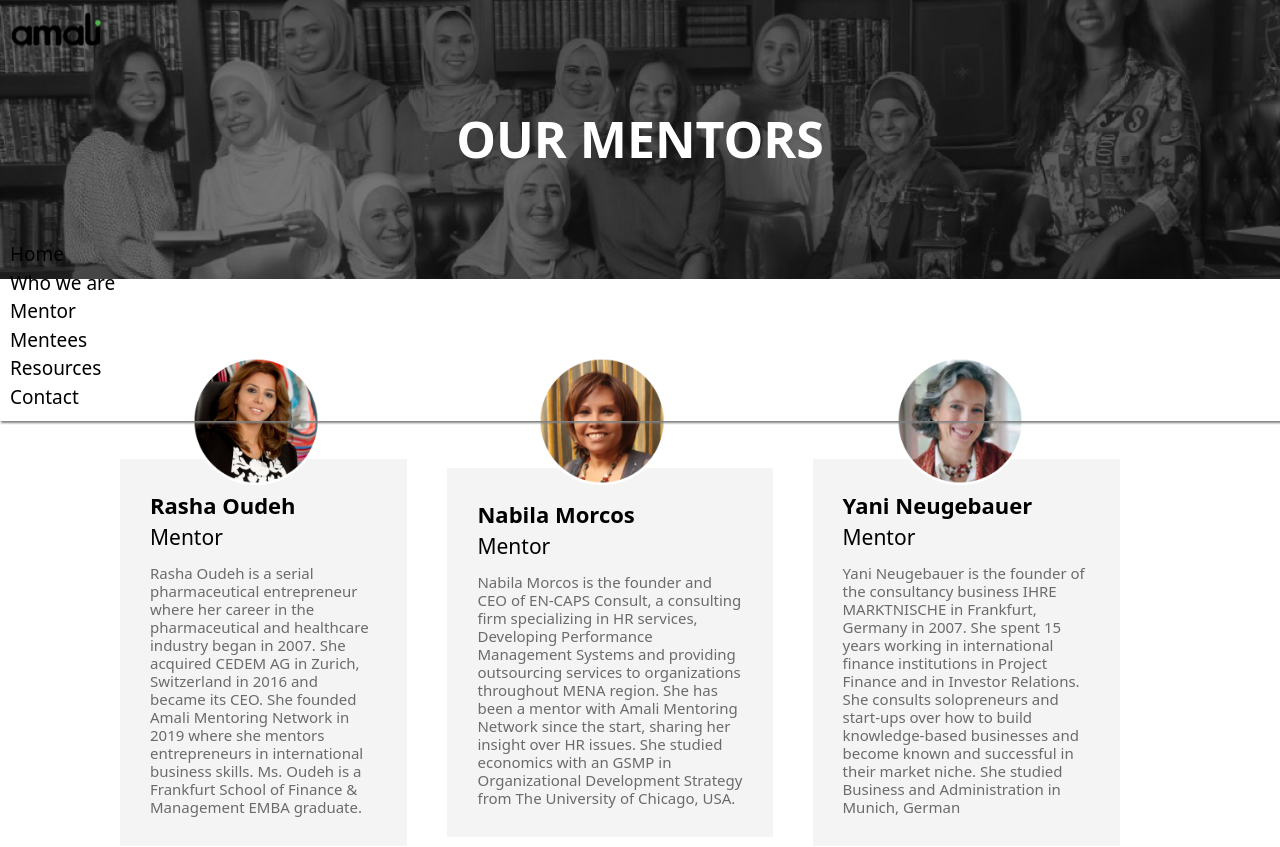
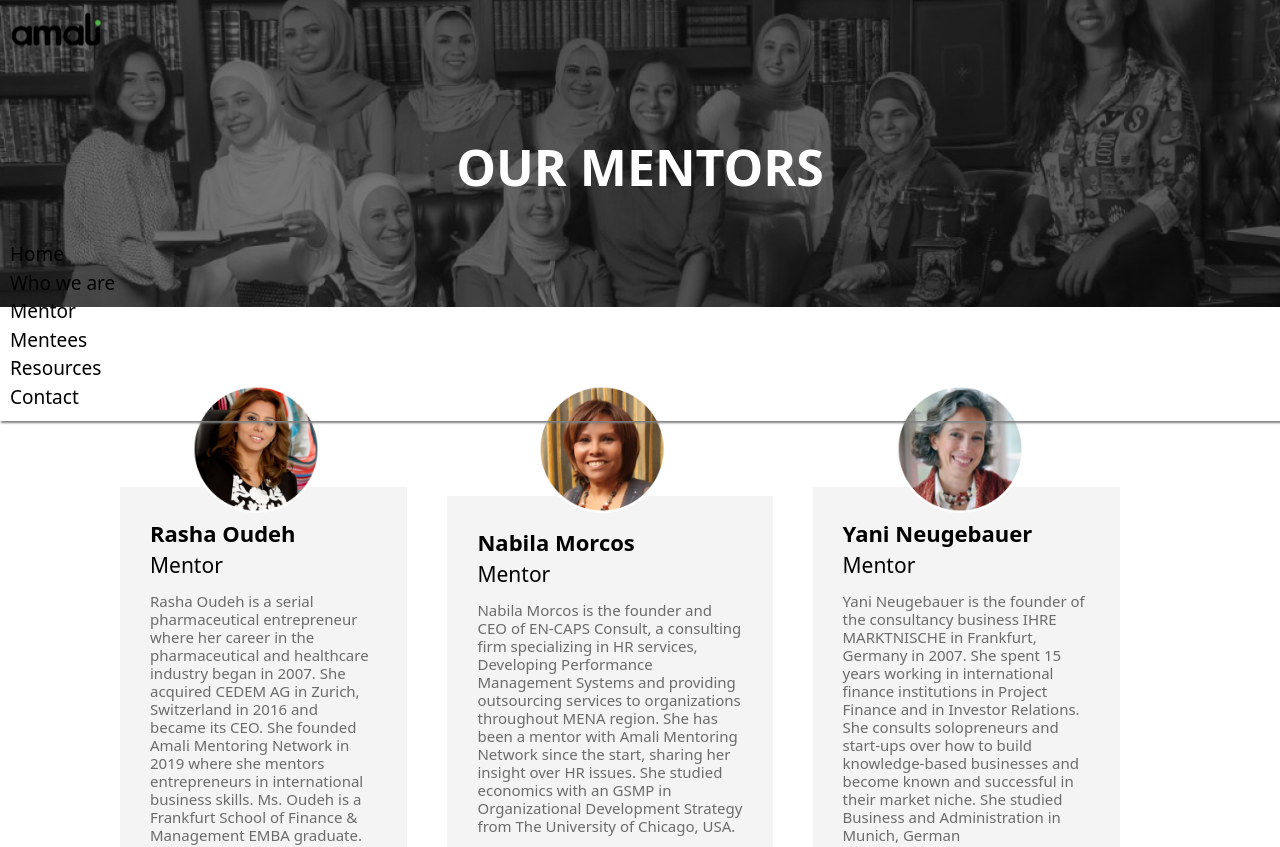
Before and after one commit to Kalu-Emeka/Amali, a React (Vite) app: page /mentor in a window 1280 px wide. Shown: the top 847 px of the page. Built offline with nearby package versions, Linux system fonts and the light colour scheme.

Commit message:
Resolved Css

```diff
--- a/src/about.css
+++ b/src/about.css
@@ -4,7 +4,7 @@
     align-items: center;
     color: white;
     background-image: url('./assets/about-hero.png');
-    padding: 90px;
+    padding: 120px 90px 90px 90px;
     background-position: top;
     background-size: cover;
     background-repeat: no-repeat;
--- a/src/becomeAmentor.css
+++ b/src/becomeAmentor.css
@@ -1,7 +1,7 @@
 .becomeAmentor {
     color: white;
     background-image: url('/public/images/mentor.png');
-    padding: 100px;
+    padding: 130px 100px 100px 100px;
     background-position: center;
     background-size: cover;
     background-repeat: no-repeat;
--- a/src/mentor.css
+++ b/src/mentor.css
@@ -1,5 +1,8 @@
 .hh {
-    padding: 102px;
+    display: flex;
+    justify-content: center;
+    align-items: center;
+    padding: 130px 100px 102px 100px;
 }
 .hh h2 {
     font-weight: 600;
--- a/src/mentorForm.css
+++ b/src/mentorForm.css
@@ -22,7 +22,7 @@
     color: white;
     padding: 30px;
     margin-top: 5px;
-    width: 70%;
+    width: 60%;
 }
 .name {
     display: flex;
@@ -33,6 +33,7 @@
 .name label {
     font-size: 15px;
     font-weight: 600;
+    margin-top: 10px;
 }
 .name .i1 {
     display: flex;
@@ -42,9 +43,9 @@
 .name .i1 input {
     padding: 8px;
     outline: none;
-    width: 90%;
+    width: 100%;
     color: black;
-    margin: 20px 20px 10px 0px;
+    margin: 10px 20px 10px 0px;
     border-radius: 2px;
 }
 .phone {
@@ -62,12 +63,19 @@
     margin: 10px 20px 10px 0px;
     border-radius: 2px;
 }
+.phone2 input {
+    width: 95%;
+}
+
 .phone .phone1, .phone2,select {
     display: flex;
     justify-content: flex-start;
     align-items: flex-start;
     flex-direction: column;
     width: 100%;
+}
+select {
+    width: 95%;
 }
 .form-control {
     background-color: white;
```
